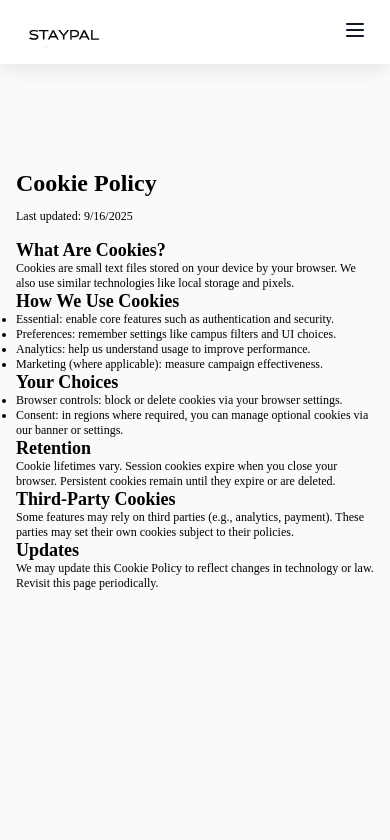
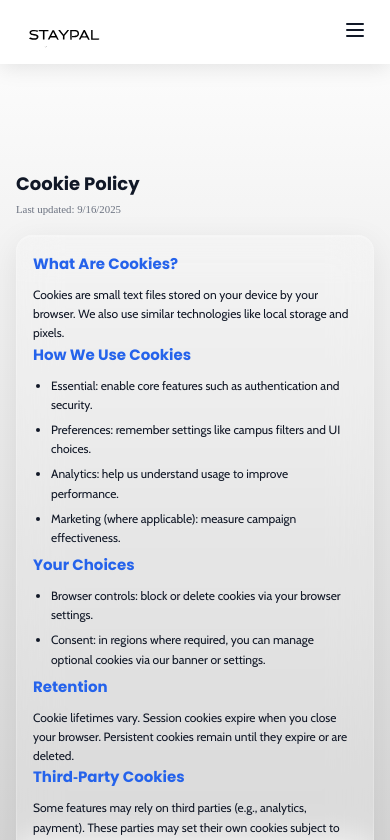
Before and after one commit to upperm0on/hostel_react, a React (Vite) app: page /cookie-policy in a window 390 px wide. Shown: the top 840 px of the page. Built offline with nearby package versions, Linux system fonts and the light colour scheme.

Commit message:
Style legal pages to match theme; mobile responsive layout

```diff
--- /dev/null
+++ b/src/assets/css/Legal.css
@@ -0,0 +1,79 @@
+.legal-container {
+    padding-top: 90px;
+    padding-bottom: 40px;
+    max-width: 1000px;
+    margin: 0 auto;
+    padding-left: 16px;
+    padding-right: 16px;
+}
+
+.legal-hero {
+    margin-bottom: 20px;
+}
+
+.legal-title {
+    font-family: var(--font-heading);
+    font-size: 2rem;
+    color: var(--color-dark-text);
+    margin: 0 0 6px 0;
+}
+
+.legal-updated {
+    color: var(--color-muted-text);
+    font-size: 0.9rem;
+    margin: 0;
+}
+
+.legal-card {
+    background: rgba(255, 255, 255, 0.1);
+    backdrop-filter: blur(20px);
+    border: 1px solid rgba(255, 255, 255, 0.2);
+    border-radius: 16px;
+    box-shadow:
+        0 8px 32px rgba(0, 0, 0, 0.08),
+        inset 0 1px 0 rgba(255, 255, 255, 0.2);
+    padding: 24px;
+    margin-bottom: 16px;
+}
+
+.legal-card h2 {
+    font-family: var(--font-heading);
+    color: var(--color-primary);
+    font-size: 1.25rem;
+    margin: 0 0 10px 0;
+}
+
+.legal-card p,
+.legal-card li {
+    font-family: var(--font-body-two);
+    color: var(--color-dark-text);
+    line-height: 1.6;
+}
+
+.legal-list {
+    padding-left: 18px;
+    margin: 0;
+}
+
+.legal-list li {
+    margin: 6px 0;
+}
+
+/* Responsive */
+@media (max-width: 768px) {
+    .legal-title {
+        font-size: 1.75rem;
+    }
+    .legal-card {
+        padding: 20px;
+    }
+}
+
+@media (max-width: 480px) {
+    .legal-title {
+        font-size: 1.5rem;
+    }
+    .legal-card {
+        padding: 16px;
+    }
+}
--- a/src/pages/CookiePolicy.jsx
+++ b/src/pages/CookiePolicy.jsx
@@ -1,19 +1,23 @@
 import NavBar from "../components/NavBar";
 import Footer from "../components/Footer";
+import "../assets/css/Legal.css";
 
 function CookiePolicy() {
   return (
     <>
       <NavBar />
-      <div className="document_container" style={{ paddingTop: 90, paddingBottom: 40, maxWidth: 1000, margin: "0 auto", paddingLeft: 16, paddingRight: 16 }}>
-        <h1 style={{ marginBottom: 12 }}>Cookie Policy</h1>
-        <p style={{ marginBottom: 16 }}>Last updated: {new Date().toLocaleDateString()}</p>
+      <div className="legal-container">
+        <div className="legal-hero">
+          <h1 className="legal-title">Cookie Policy</h1>
+          <p className="legal-updated">Last updated: {new Date().toLocaleDateString()}</p>
+        </div>
 
+        <div className="legal-card">
         <h2>What Are Cookies?</h2>
         <p>Cookies are small text files stored on your device by your browser. We also use similar technologies like local storage and pixels.</p>
 
         <h2>How We Use Cookies</h2>
-        <ul>
+        <ul className="legal-list">
           <li>Essential: enable core features such as authentication and security.</li>
           <li>Preferences: remember settings like campus filters and UI choices.</li>
           <li>Analytics: help us understand usage to improve performance.</li>
@@ -21,7 +25,7 @@ function CookiePolicy() {
         </ul>
 
         <h2>Your Choices</h2>
-        <ul>
+        <ul className="legal-list">
           <li>Browser controls: block or delete cookies via your browser settings.</li>
           <li>Consent: in regions where required, you can manage optional cookies via our banner or settings.</li>
         </ul>
@@ -34,6 +38,7 @@ function CookiePolicy() {
 
         <h2>Updates</h2>
         <p>We may update this Cookie Policy to reflect changes in technology or law. Revisit this page periodically.</p>
+        </div>
       </div>
       <Footer />
     </>
--- a/src/pages/Disclaimer.jsx
+++ b/src/pages/Disclaimer.jsx
@@ -1,14 +1,18 @@
 import NavBar from "../components/NavBar";
 import Footer from "../components/Footer";
+import "../assets/css/Legal.css";
 
 function Disclaimer() {
   return (
     <>
       <NavBar />
-      <div className="document_container" style={{ paddingTop: 90, paddingBottom: 40, maxWidth: 1000, margin: "0 auto", paddingLeft: 16, paddingRight: 16 }}>
-        <h1 style={{ marginBottom: 12 }}>Disclaimer</h1>
-        <p style={{ marginBottom: 16 }}>Last updated: {new Date().toLocaleDateString()}</p>
+      <div className="legal-container">
+        <div className="legal-hero">
+          <h1 className="legal-title">Disclaimer</h1>
+          <p className="legal-updated">Last updated: {new Date().toLocaleDateString()}</p>
+        </div>
 
+        <div className="legal-card">
         <h2>No Professional Advice</h2>
         <p>Content on HostelHQ is for general information only and does not constitute legal, financial, or housing advice. Verify details independently before making decisions.</p>
 
@@ -20,6 +24,7 @@ function Disclaimer() {
 
         <h2>Limitation of Liability</h2>
         <p>To the fullest extent permitted by law, HostelHQ is not liable for any loss or damage arising from your use of the site, including reliance on information presented.</p>
+        </div>
       </div>
       <Footer />
     </>
--- a/src/pages/PrivacyPolicy.jsx
+++ b/src/pages/PrivacyPolicy.jsx
@@ -1,19 +1,23 @@
 import NavBar from "../components/NavBar";
 import Footer from "../components/Footer";
+import "../assets/css/Legal.css";
 
 function PrivacyPolicy() {
   return (
     <>
       <NavBar />
-      <div className="document_container" style={{ paddingTop: 90, paddingBottom: 40, maxWidth: 1000, margin: "0 auto", paddingLeft: 16, paddingRight: 16 }}>
-        <h1 style={{ marginBottom: 12 }}>Privacy Policy</h1>
-        <p style={{ marginBottom: 16 }}>Last updated: {new Date().toLocaleDateString()}</p>
+      <div className="legal-container">
+        <div className="legal-hero">
+          <h1 className="legal-title">Privacy Policy</h1>
+          <p className="legal-updated">Last updated: {new Date().toLocaleDateString()}</p>
+        </div>
 
+        <div className="legal-card">
         <h2>Overview</h2>
         <p>HostelHQ ("we", "us", "our") connects students with hostel listings. This Privacy Policy explains what information we collect, how we use it, and your rights.</p>
 
         <h2>Information We Collect</h2>
-        <ul>
+        <ul className="legal-list">
           <li>Account data: name, email, password (hashed), verification status.</li>
           <li>Usage data: device info, IP address, pages viewed, timestamps.</li>
           <li>Transaction data: booking references and payment confirmations (processed by third‑party providers).</li>
@@ -21,7 +25,7 @@ function PrivacyPolicy() {
         </ul>
 
         <h2>How We Use Information</h2>
-        <ul>
+        <ul className="legal-list">
           <li>Provide and maintain the service (authentication, search, bookings).</li>
           <li>Improve reliability, performance, and user experience.</li>
           <li>Communicate about account, verification, and service updates.</li>
@@ -30,7 +34,7 @@ function PrivacyPolicy() {
         </ul>
 
         <h2>Legal Bases (EEA/UK)</h2>
-        <ul>
+        <ul className="legal-list">
           <li>Contract: to provide requested services.</li>
           <li>Legitimate interests: to secure, operate, and improve our platform.</li>
           <li>Consent: for certain cookies/marketing where required.</li>
@@ -38,7 +42,7 @@ function PrivacyPolicy() {
         </ul>
 
         <h2>Sharing and Disclosure</h2>
-        <ul>
+        <ul className="legal-list">
           <li>Service providers: hosting, analytics, payment processing, email delivery.</li>
           <li>Hostel partners: limited data necessary to manage a booking.</li>
           <li>Legal: to respond to lawful requests or protect rights and safety.</li>
@@ -52,7 +56,7 @@ function PrivacyPolicy() {
         <p>We use administrative, technical, and organizational measures to protect data (e.g., encryption in transit, access controls). No method is 100% secure.</p>
 
         <h2>Your Rights</h2>
-        <ul>
+        <ul className="legal-list">
           <li>Access, correction, deletion, and portability of your data.</li>
           <li>Object to or restrict certain processing.</li>
           <li>Withdraw consent where processing is based on consent.</li>
@@ -70,6 +74,7 @@ function PrivacyPolicy() {
 
         <h2>Changes to this Policy</h2>
         <p>We may update this Policy. Material changes will be communicated via the app or email where appropriate.</p>
+        </div>
       </div>
       <Footer />
     </>
--- a/src/pages/TermsOfService.jsx
+++ b/src/pages/TermsOfService.jsx
@@ -1,33 +1,37 @@
 import NavBar from "../components/NavBar";
 import Footer from "../components/Footer";
+import "../assets/css/Legal.css";
 
 function TermsOfService() {
   return (
     <>
       <NavBar />
-      <div className="document_container" style={{ paddingTop: 90, paddingBottom: 40, maxWidth: 1000, margin: "0 auto", paddingLeft: 16, paddingRight: 16 }}>
-        <h1 style={{ marginBottom: 12 }}>Terms of Service</h1>
-        <p style={{ marginBottom: 16 }}>Last updated: {new Date().toLocaleDateString()}</p>
+      <div className="legal-container">
+        <div className="legal-hero">
+          <h1 className="legal-title">Terms of Service</h1>
+          <p className="legal-updated">Last updated: {new Date().toLocaleDateString()}</p>
+        </div>
 
+        <div className="legal-card">
         <h2>Agreement to Terms</h2>
         <p>By accessing or using HostelHQ, you agree to be bound by these Terms. If you do not agree, do not use the service.</p>
 
         <h2>Accounts</h2>
-        <ul>
+        <ul className="legal-list">
           <li>You must provide accurate information and keep your account secure.</li>
           <li>You are responsible for activities under your account.</li>
           <li>We may suspend or terminate accounts that violate these Terms.</li>
         </ul>
 
         <h2>Use of the Service</h2>
-        <ul>
+        <ul className="legal-list">
           <li>Do not misuse the platform, interfere with its operation, or attempt unauthorized access.</li>
           <li>Do not post unlawful, misleading, or infringing content.</li>
           <li>We may modify or discontinue features at any time.</li>
         </ul>
 
         <h2>Listings and Bookings</h2>
-        <ul>
+        <ul className="legal-list">
           <li>We aggregate hostel listings. Availability, amenities, and prices are provided by partners and may change.</li>
           <li>Booking terms (cancellations, deposits) are defined by the hostel partner.</li>
           <li>We are not a property manager or broker; we facilitate discovery and booking.</li>
@@ -56,6 +60,7 @@ function TermsOfService() {
 
         <h2>Contact</h2>
         <p>For questions about these Terms, contact: legal@hosttels.com</p>
+        </div>
       </div>
       <Footer />
     </>
```
